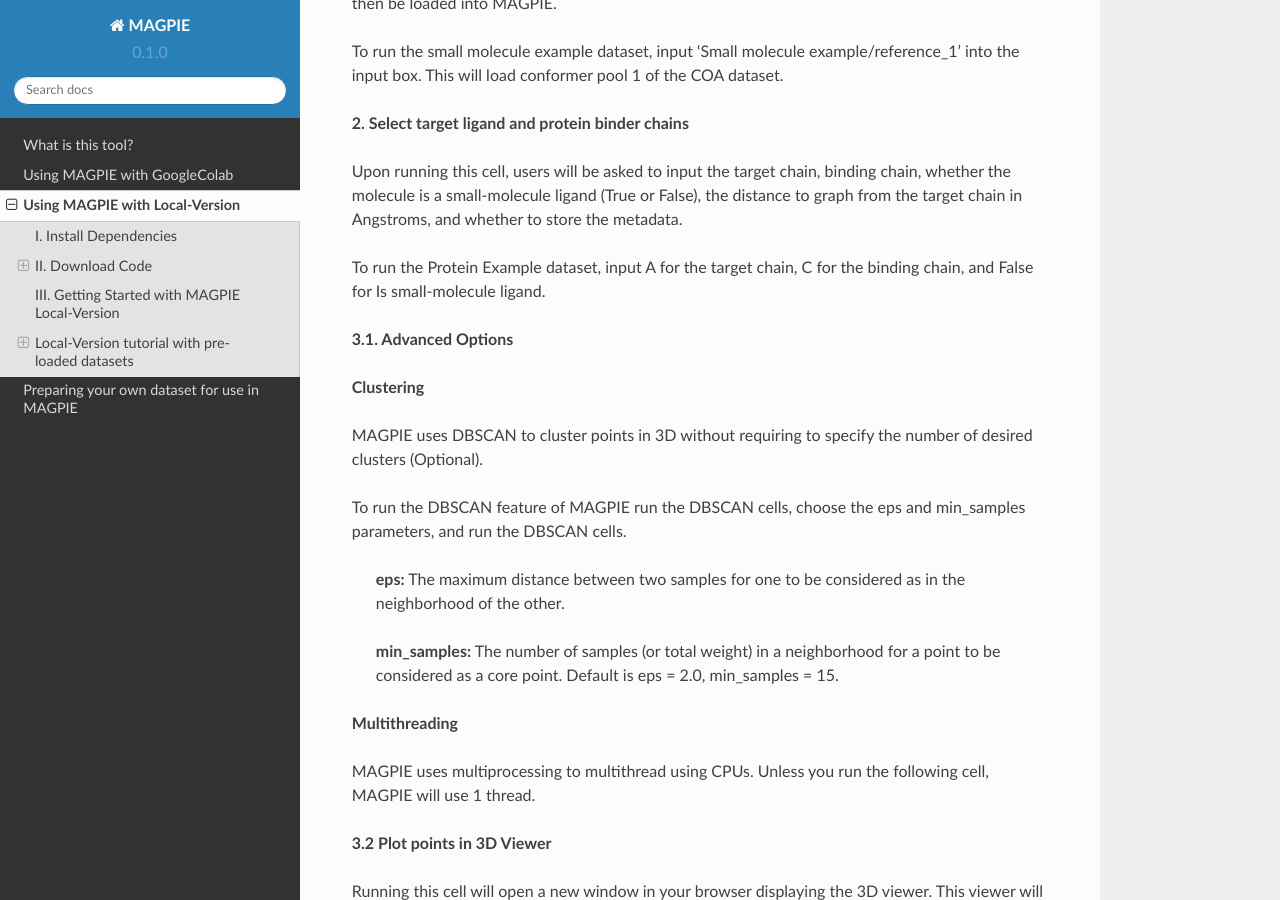
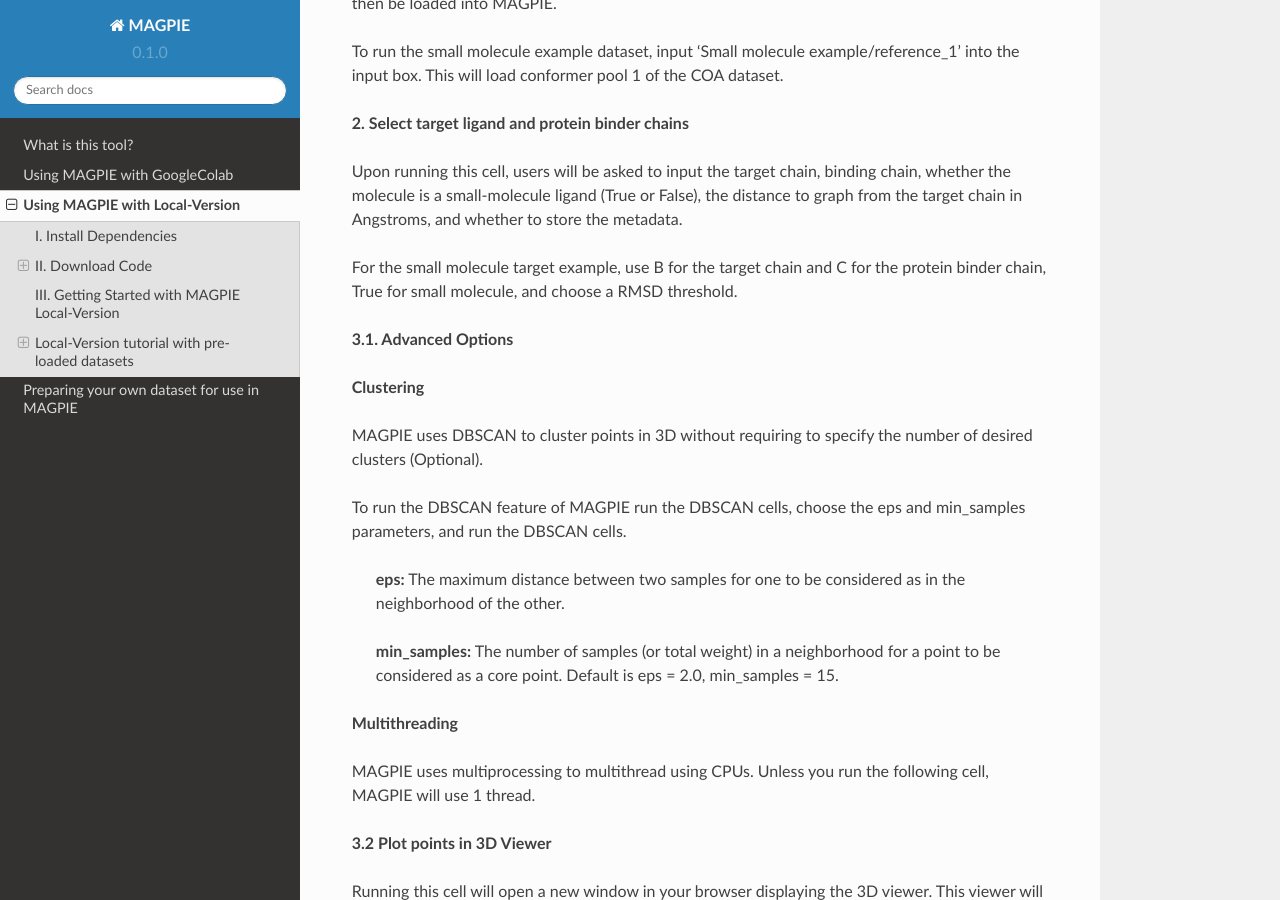
Before and after one commit to SundbergBelen/MAGPIE-docs, a Sphinx documentation site: the page built from docs/source/LocalVersion_instructions.rst, in a window 1280 px wide and 900 px high, scrolled down 4038 px. Built offline with Sphinx 7.4.7 and the Read the Docs theme 2.0.0, drawn with Linux system fonts in a browser that asks for light colours; pages that are not in the unit, such as notebooks, are missing from menus.

Commit message:
edited typos in small molecule tutorial

```diff
--- a/docs/source/LocalVersion_instructions.rst
+++ b/docs/source/LocalVersion_instructions.rst
@@ -134,7 +134,7 @@
 
 Upon running this cell, users will be asked to input the target chain, binding chain, whether the molecule is a small-molecule ligand (True or False), the distance to graph from the target chain in Angstroms, and whether to store the metadata.
 
-To run the Protein Example dataset, input A for the target chain, C for the binding chain, and False for Is small-molecule ligand.
+For the small molecule target example, use B for the target chain and C for the protein binder chain, True for small molecule, and choose a RMSD threshold.
 
 **3.1. Advanced Options**
 
```
